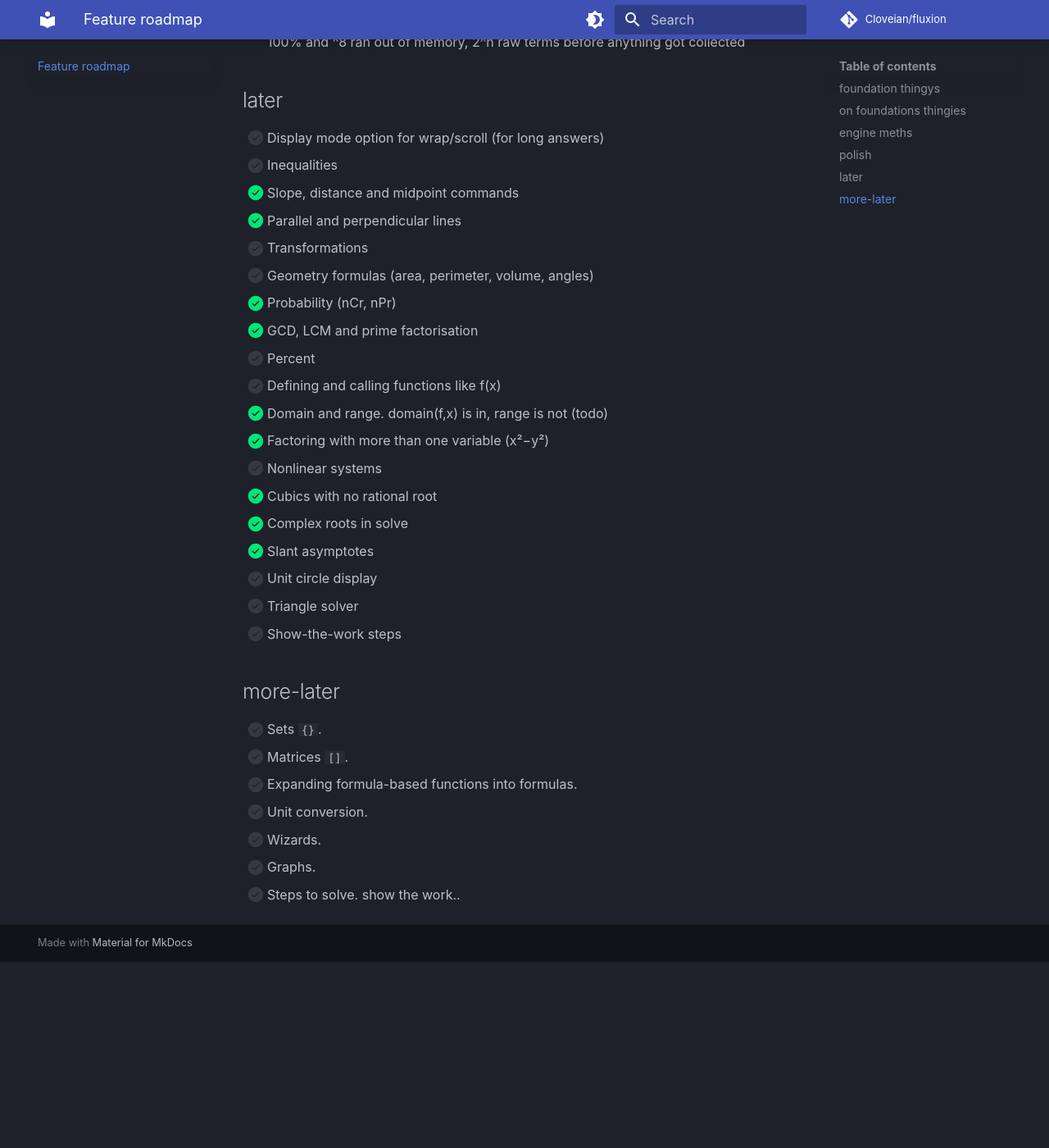
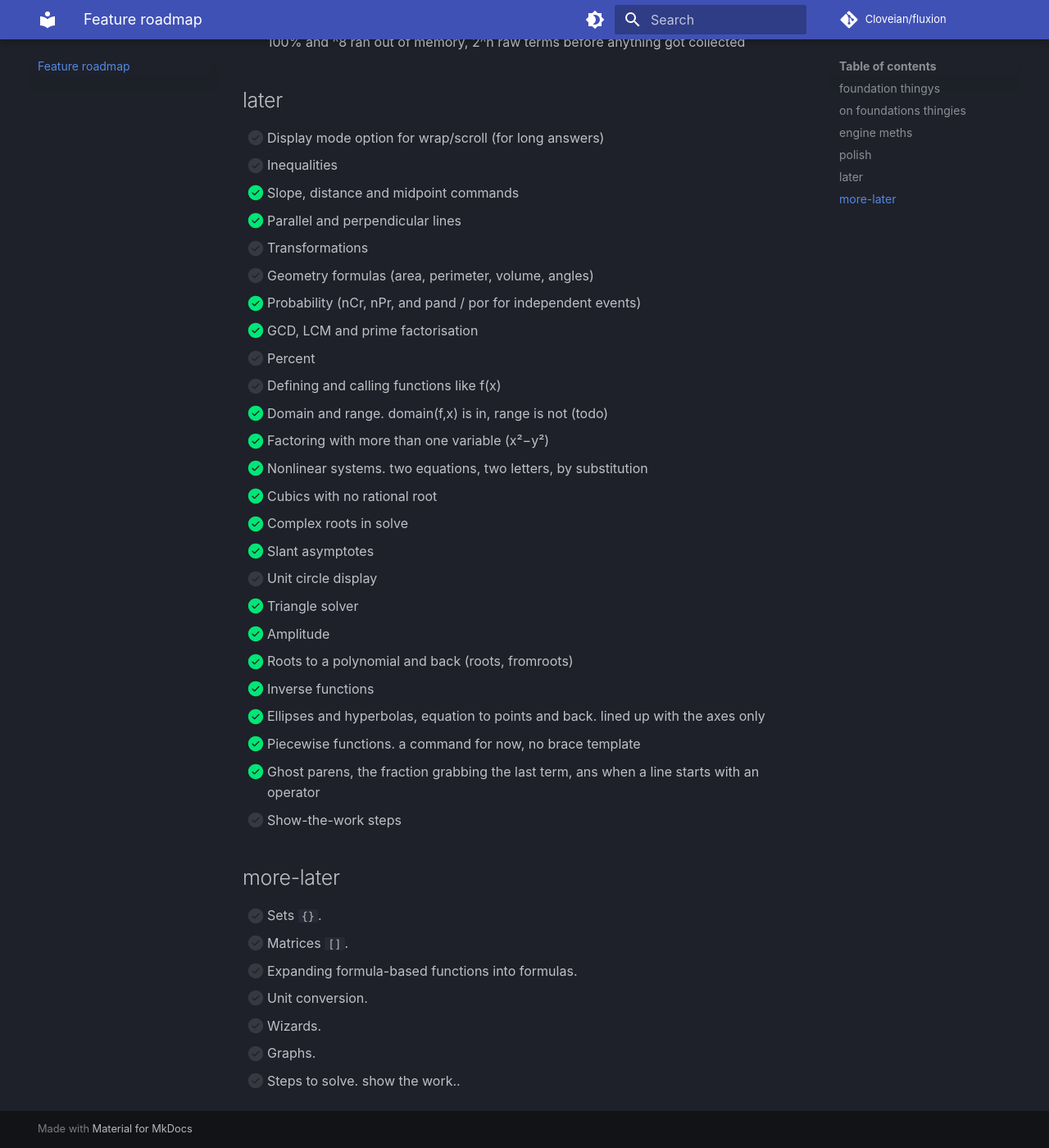
Before and after one commit to Cloveian/fluxion, an MkDocs documentation site: the page built from docs/roadmap.md, in a window 1280 px wide and 1400 px high, scrolled down 1085 px. Shown: the whole window at 82% size. Built offline with MkDocs 1.6.1 and Material for MkDocs 9.7.7, drawn with Linux system fonts in a browser that asks for light colours; comment, search, counter and statistics services are not loaded; before the commit the page ends 2258 px from its top, so only the background shows below that.

Commit message:
log and roadmap for the big list

```diff
--- a/docs/roadmap.md
+++ b/docs/roadmap.md
@@ -38,18 +38,24 @@
 - [x] Parallel and perpendicular lines
 - [ ] Transformations
 - [ ] Geometry formulas (area, perimeter, volume, angles)
-- [x] Probability (nCr, nPr)
+- [x] Probability (nCr, nPr, and pand / por for independent events)
 - [x] GCD, LCM and prime factorisation
 - [ ] Percent
 - [ ] Defining and calling functions like f(x)
 - [x] Domain and range. domain(f,x) is in, range is not (todo)
 - [x] Factoring with more than one variable (x²−y²)
-- [ ] Nonlinear systems
+- [x] Nonlinear systems. two equations, two letters, by substitution
 - [x] Cubics with no rational root
 - [x] Complex roots in solve
 - [x] Slant asymptotes
 - [ ] Unit circle display
-- [ ] Triangle solver
+- [x] Triangle solver
+- [x] Amplitude
+- [x] Roots to a polynomial and back (roots, fromroots)
+- [x] Inverse functions
+- [x] Ellipses and hyperbolas, equation to points and back. lined up with the axes only
+- [x] Piecewise functions. a command for now, no brace template
+- [x] Ghost parens, the fraction grabbing the last term, ans when a line starts with an operator
 - [ ] Show-the-work steps
 
 ## more-later
```
Also changed, not shown: docs/code/log.md (+13 -0 lines).
